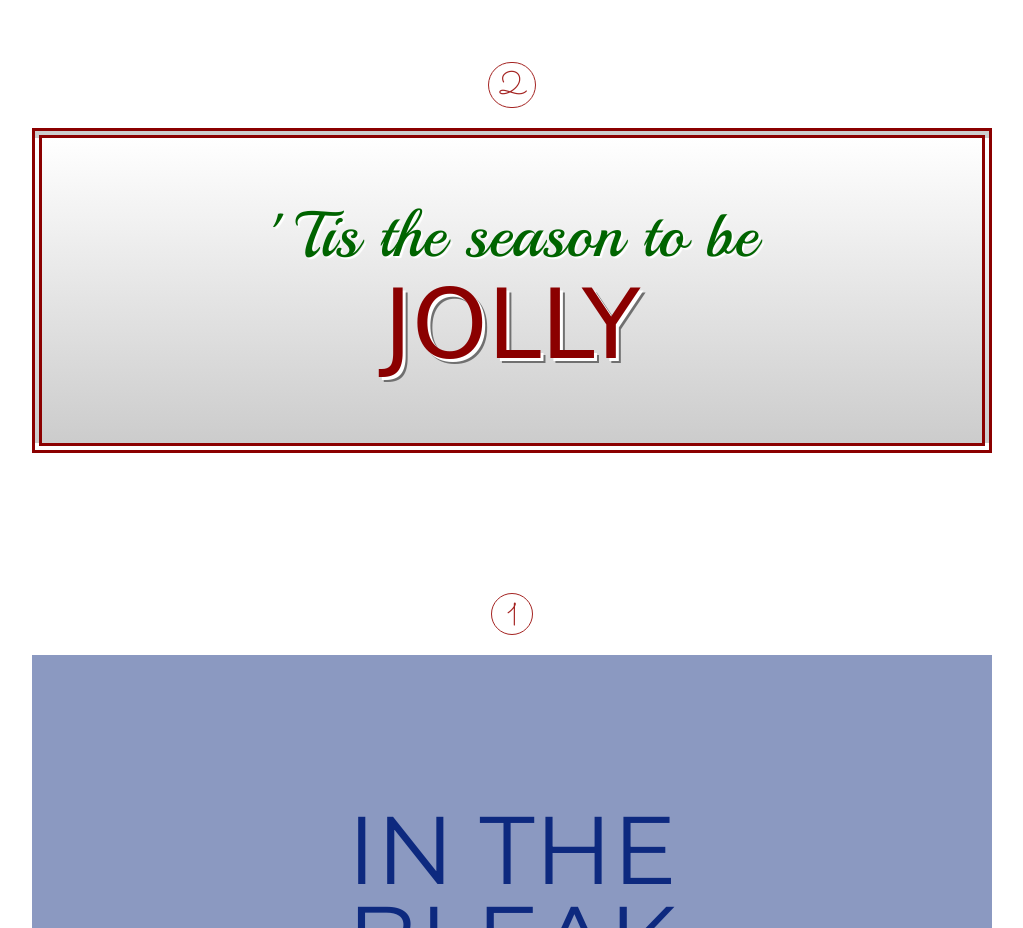
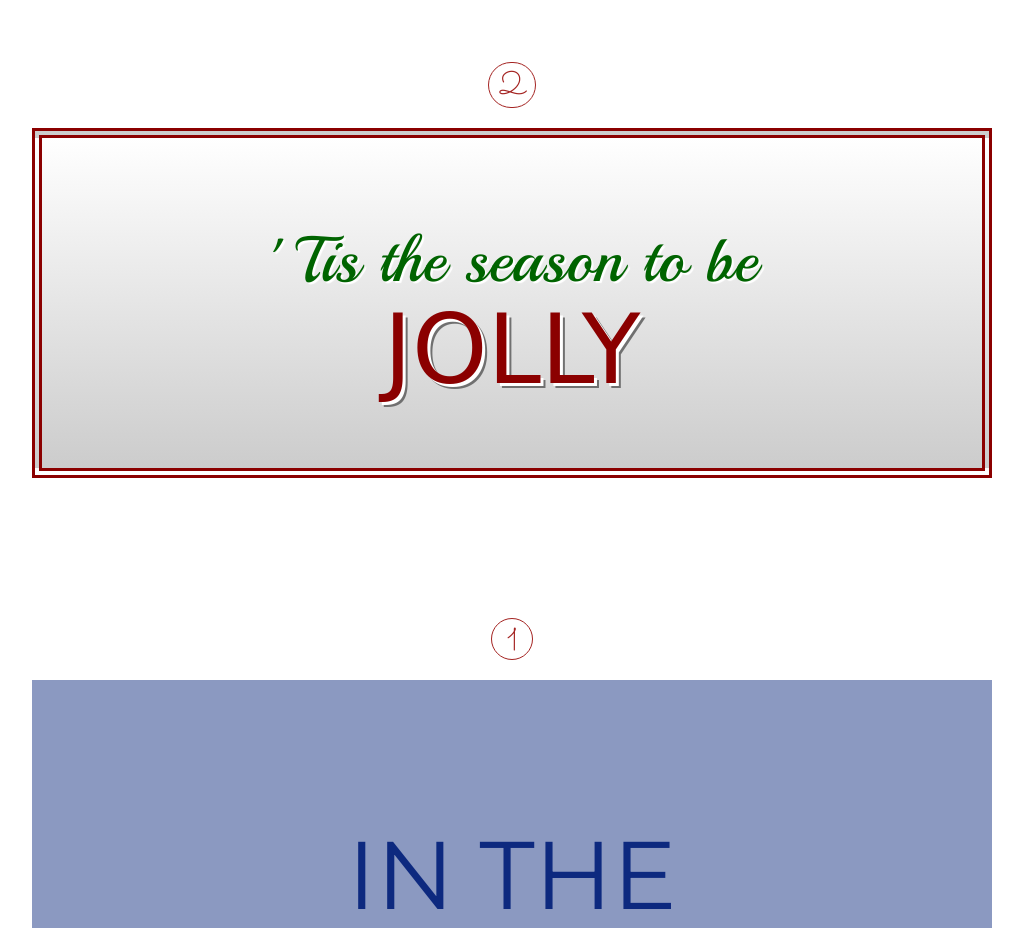
Before and after one commit to merrycssmas/merrycssmas.github.io, a website: page index.html in a window 1280 px wide. Shown: the part 1760-2688 px from the top of the page, without its empty margins (128-1151 px from the left). Drawn offline with nearby package versions, Linux system fonts and the light colour scheme; files that its build step writes are made by us from their sources; a web font is replaced by a local one.

```diff
--- a/assets/scss/_day2.scss
+++ b/assets/scss/_day2.scss
@@ -7,7 +7,7 @@
             line-height: 0;
         }}
     .wrapper {
-        padding: 65px 50px 50px;
+        padding: 90px 50px 50px;
         background: -webkit-linear-gradient(#fff, #ccc);
         background: -o-linear-gradient(#fff, #ccc);
         background: -moz-linear-gradient(#fff, #ccc);
```
